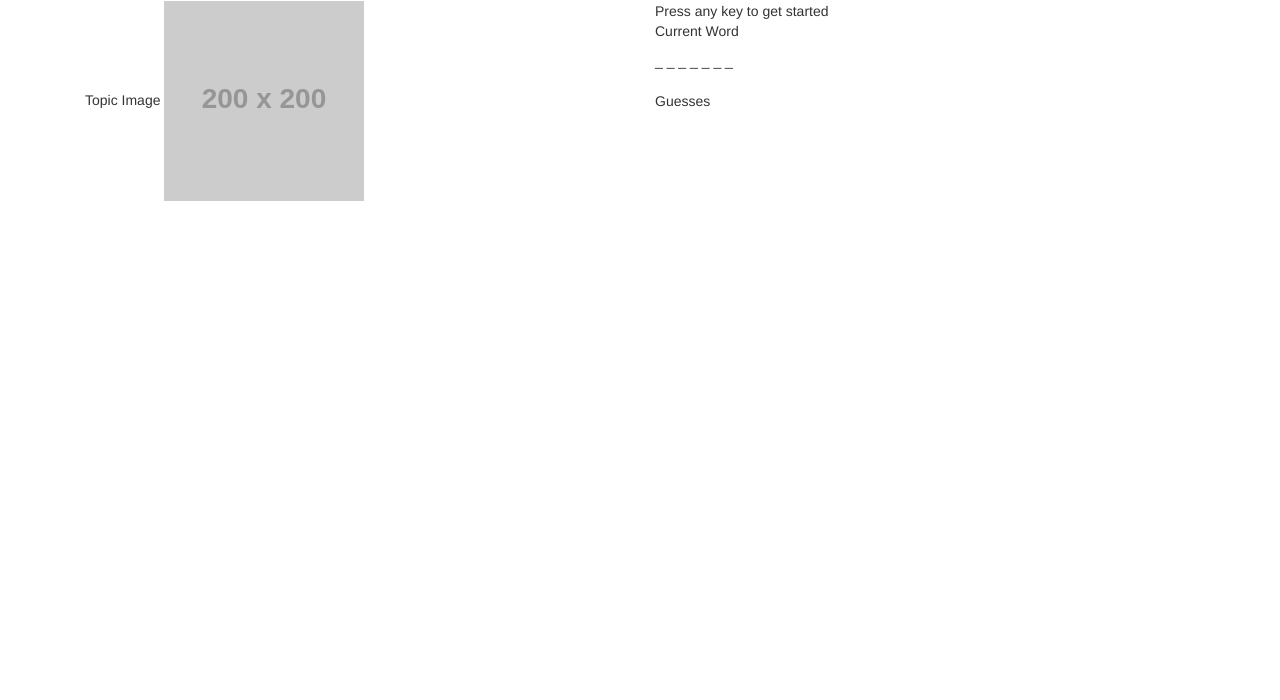
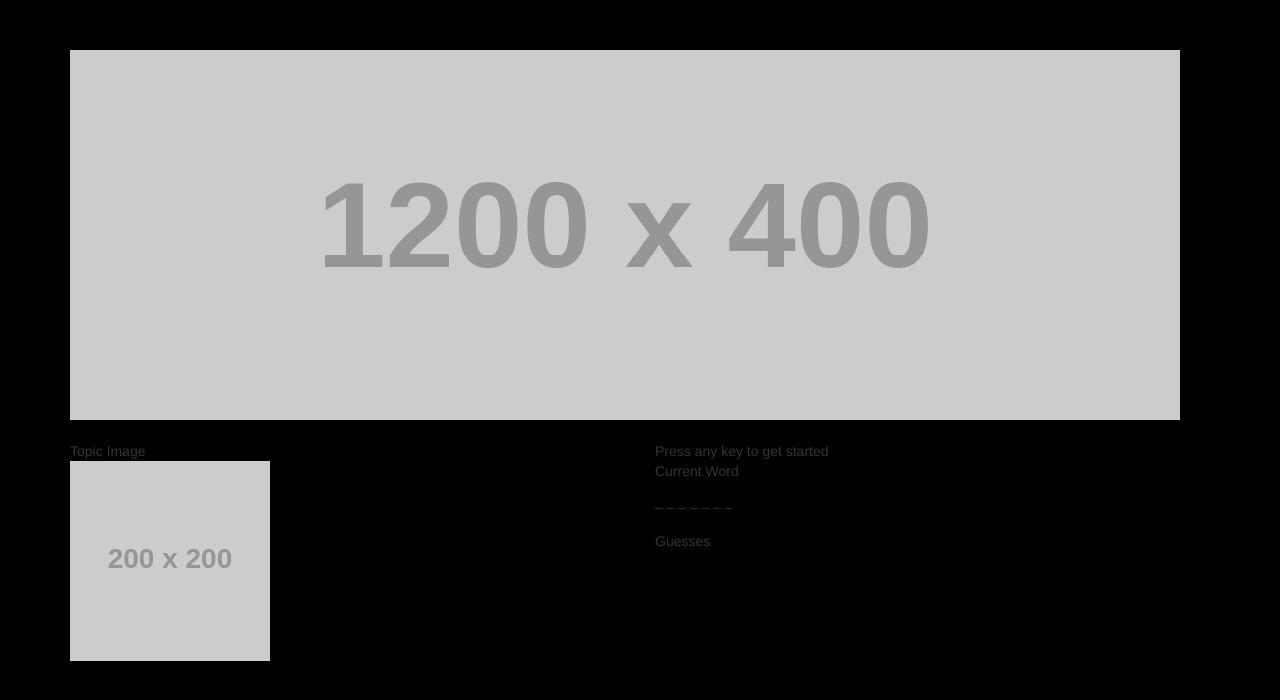
Before and after one commit to lcheng6/Hangman-Game, a PHP site: page / in a window 1280 px wide. Shown: the top 700 px of the page. Run offline with PHP 8.4, Linux system fonts and the light colour scheme; grey boxes labelled with a size stand in for pictures from a placeholder-image service; some libraries are stand-ins or nearby versions.

Commit message:
put in preliminary design

```diff
--- a/assets/css/style.css
+++ b/assets/css/style.css
@@ -1,6 +1,15 @@
 body {
-
+	background-color: black;
 }
 h1 {
 
 }
+
+#banner {
+	padding-top:50px;
+	padding-bottom:20px;
+}
+
+#banner img{
+	max-width: 100%;
+}
--- a/index.html
+++ b/index.html
@@ -3,8 +3,8 @@
 <head>
 	<title>Minecraft Hangman</title>
 	<link rel="stylesheet" type="text/css" href="assets/css/reset.css">
+	<link rel="stylesheet" type="text/css" href="assets/css/bootstrap.min.css">
 	<link rel="stylesheet" type="text/css" href="assets/css/style.css">
-	<link rel="stylesheet" type="text/css" href="assets/css/bootstrap.min.css">
     <link rel="stylesheet" type="text/css" href="assets/fonts/font.css">
     <script type="text/javascript" src="assets/javascript/lodash.min.js"></script>
 
@@ -19,17 +19,30 @@
 <body onload="testfunc()">
 <body>
 <div class="container">
+	<div id="banner" class="row col-md-12">
+		<img src="http://placehold.it/1200x400">
+	</div>
+	<div id="subbanner">
+		<!--put in the 80s neon sign-->
+	</div>
+</div>
+<div class="container">
 	<div class="col-md-12">
 		<span id="infoBanner"></span>
 	</div>
+
 </div>
 <div id="midsection" class="container">
-	<div class="col-md-6">
-	<span>Topic Image</span>
-	<img src="http://placehold.it/200x200">
-	<!-- put the image placeholder here -->
+	<div class="col-md-6 col-xs-6">
+		<div class="row">
+		<span>Topic Image</span>
+		</div>
+		<div class="row">
+			<img src="http://placehold.it/200x200">
+			<!-- put the image placeholder here -->
+		</div>
 	</div>
-	<div class="col-md-6">
+	<div class="col-md-6 col-xs-6">
 		<div id="instruction">
 			<span>Press any key to get started</span>
 		</div>
```
